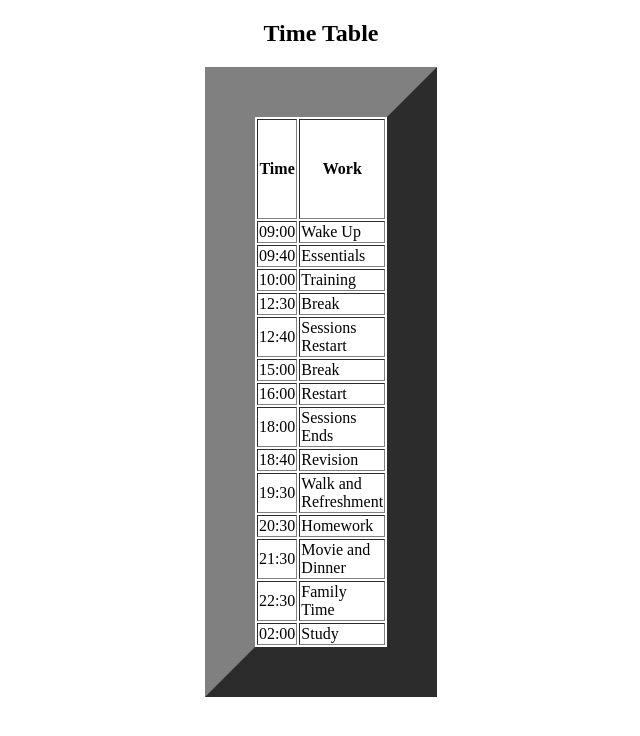
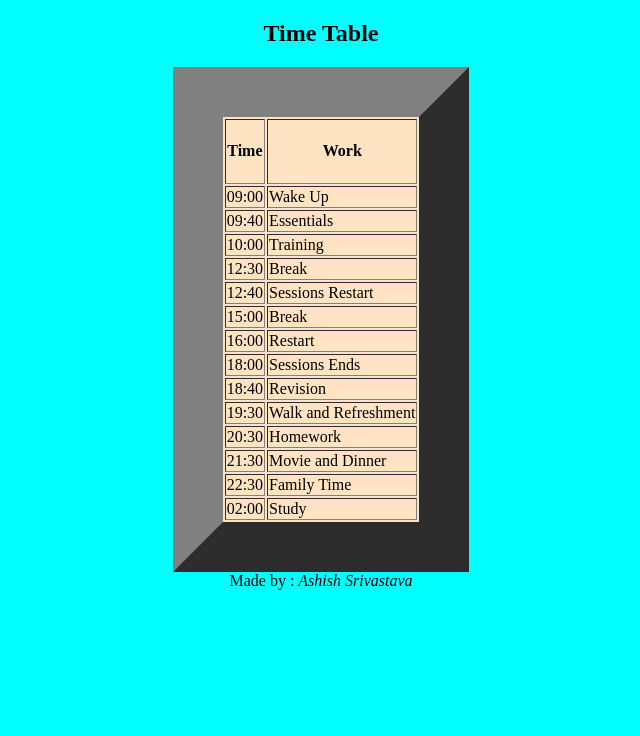
Before and after one commit to shiriaks/Day2Proj2, a plain HTML site: page index.html in a window 1280 px wide. Shown: the whole page, without its empty margins (319-959 px from the left). Drawn offline with Linux system fonts and the light colour scheme.

Commit message:
With Style

```diff
--- a/index.html
+++ b/index.html
@@ -6,10 +6,10 @@
     <meta name="viewport" content="width=device-width, initial-scale=1.0">
     <title>Document</title>
 </head>
-<body>
+<body style = background-color:aqua>
     <h2 align ="center">Time Table</h2>
-    <table align = "center" border = "50" width = "50">
-        <tr height = "100">
+    <table style = background-color:bisque  align = "center" border= "50" padding = "200"  >
+        <tr  height = "65">
             <th>Time</th>
             <th>Work</th>
         </tr>
@@ -71,5 +71,6 @@
             <td>Study</td>
         </tr>
     </table>
+    <div align = "center">Made by : <i>Ashish Srivastava</i></div>
 </body>
 </html>
```
